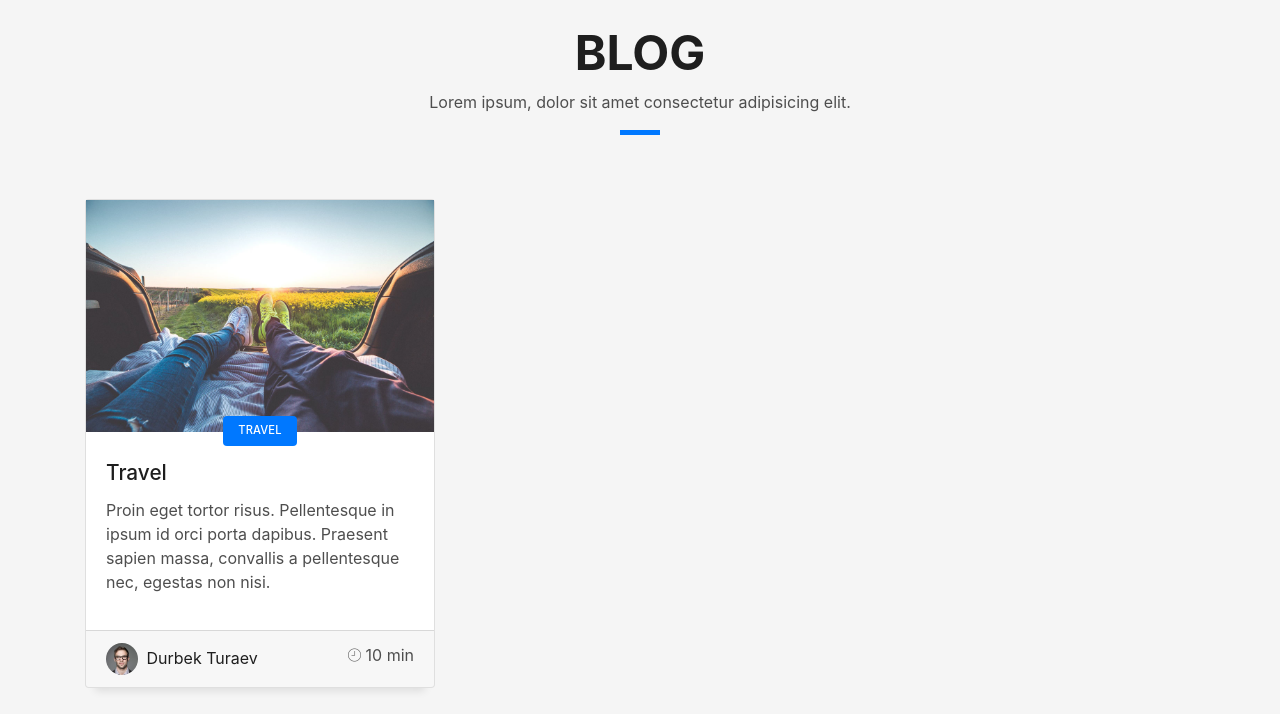
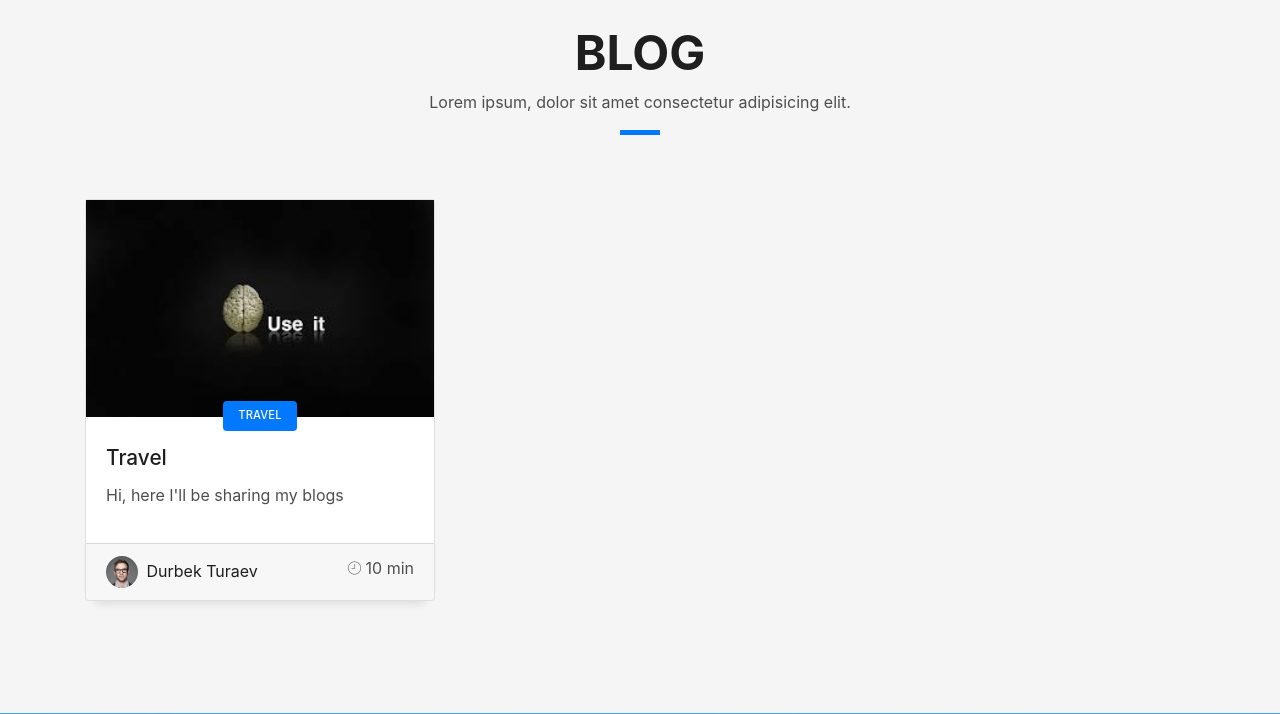
Before and after one commit to turaev7/Portfolio, a Django app: page / in a window 1280 px wide. Shown: the part 3383-4097 px from the top of the page. Run offline with Django 4.2, Linux system fonts and the light colour scheme; data comes from the database, SQL or seed files in the repository; both versions use the stored data as it was after the commit; some libraries are stand-ins or nearby versions; some web fonts are replaced.

Commit message:
portfolio

```diff
--- a/app/templates/blog/index.html
+++ b/app/templates/blog/index.html
@@ -602,7 +602,7 @@
         <div class="col-md-4">
           <div class="card card-blog">
             <div class="card-img">
-              <a href="blog-single.html"><img src=" ../../../static/img/post-1.jpg" alt="" class="img-fluid"></a>
+              <a href="blog-single.html"><img width='530px' height='300px' src="{{blog.blog_photo.url}}" alt="" class="img-fluid"></a>
             </div>
             <div class="card-body">
               <div class="card-category-box">
@@ -612,9 +612,7 @@
               </div>
               <h3 class="card-title"><a href="blog-single.html">{{ blog.blog_name }}</a></h3>
               <p class="card-description">
-                Proin eget tortor risus. Pellentesque in ipsum id orci porta dapibus. Praesent sapien massa, convallis
-                a pellentesque nec,
-                egestas non nisi.
+                {{blog.description}}
               </p>
             </div>
             <div class="card-footer">
```
Also changed, not shown: db.sqlite3, media/static/img/Me.jpg (added), media/static/img/Me_BYH0DSR.jpg (added), media/static/img/Me_a7MpL3M.jpg (added), media/static/img/profile_pic.jpg (added), media/static/img/profile_pic_92aeBnK.jpg (added), media/static/img/profile_pic_LHyVyqg.jpg (added).
